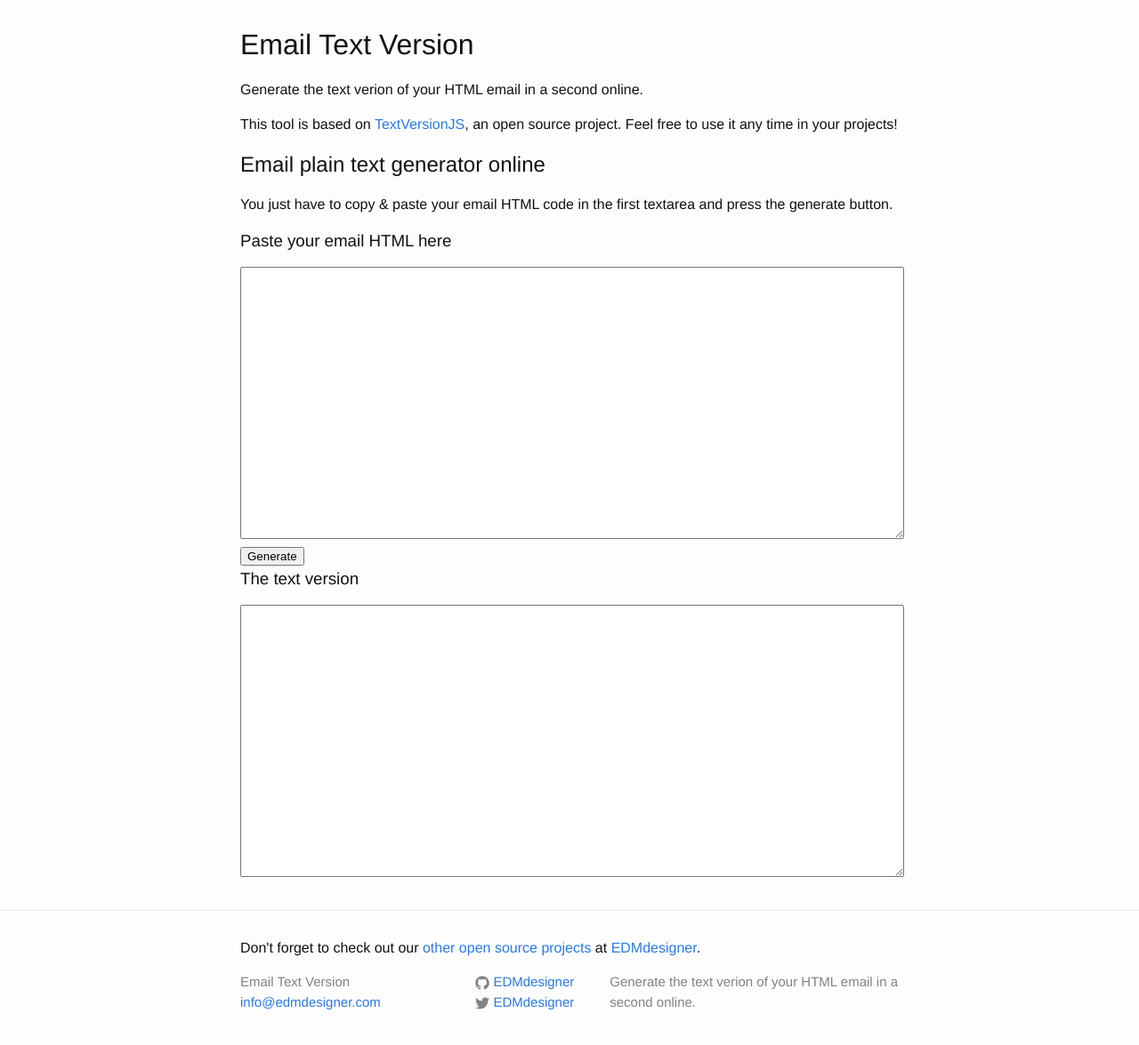
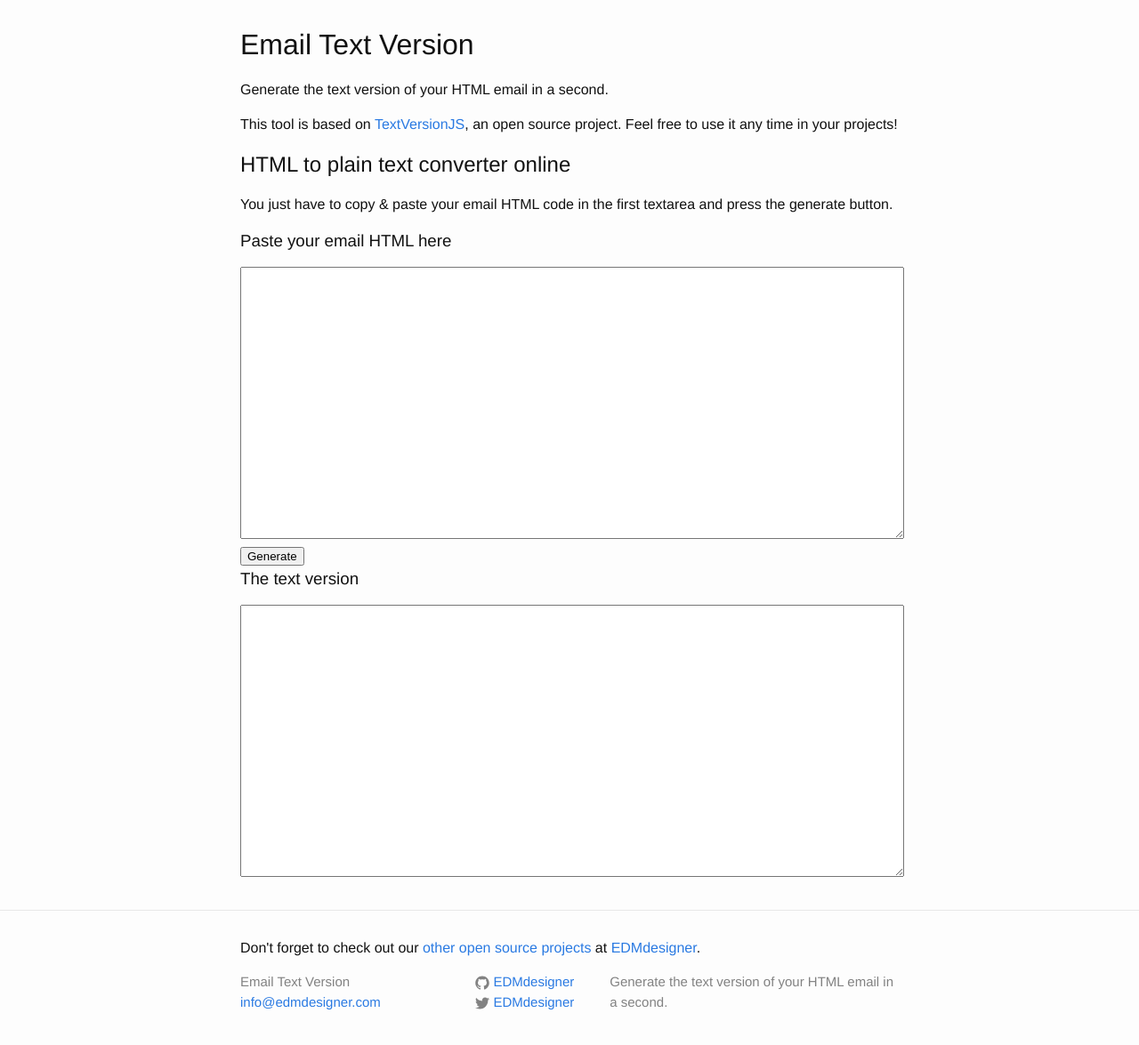
Before and after one commit to EDMdesigner/emailtextversion, a Jekyll site: the page built from index.html, in a window 1280 px wide, cut to the strip 104-1302 px from the top of the page. Shown: the top 1175 px of the strip at 89% size. Built offline with Jekyll 4.4.1, drawn with Linux system fonts in a browser that asks for light colours.

Commit message:
typo + small changes in copy

```diff
--- a/_config.yml
+++ b/_config.yml
@@ -9,7 +9,7 @@
 title: Email Text Version
 email: info@edmdesigner.com
 description: > # this means to ignore newlines until "baseurl:"
-  Generate the text verion of your HTML email in a second online.
+  Generate the text version of your HTML email in a second.
 baseurl: "" # the subpath of your site, e.g. /blog
 url: "http://emailtextversion.com" # the base hostname & protocol for your site
 gaCode: UA-42954042-8
--- a/index.html
+++ b/index.html
@@ -9,7 +9,7 @@ layout: default
   <p>{{ site.description }}</p>
   <p>This tool is based on <a title="An open source module for generating the text version of an HTML email." href="http://textversionjs.com/">TextVersionJS</a>, an open source project. Feel free to use it any time in your projects!</p>
 
-  <h2>Email plain text generator online</h2>
+  <h2>HTML to plain text converter online</h2>
 
   <p>You just have to copy & paste your email HTML code in the first textarea and press the generate button.</p>
 
```
